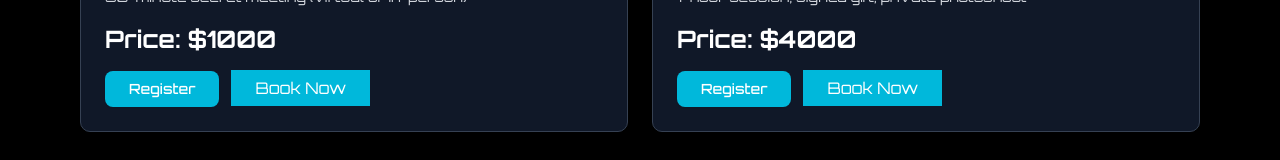
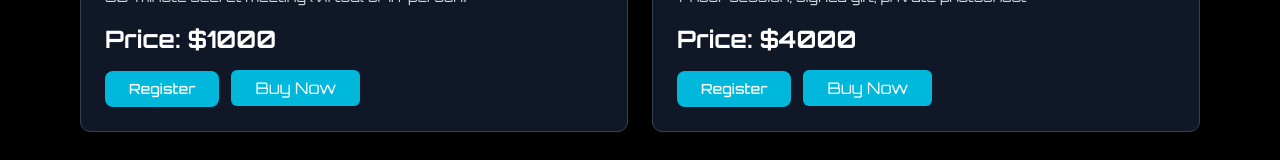
Before and after one commit to ByteBuddy2000/TicketAppWoad, a Next.js app: page /celebrity/ian-somerhalder/tickets in a window 1280 px wide. Shown: the part 579-739 px from the top of the page. Built offline with nearby package versions, Linux system fonts and the light colour scheme.

Commit message:
first commit favicon 2

```diff
--- a/app/celebrity/[slug]/tickets/page.tsx
+++ b/app/celebrity/[slug]/tickets/page.tsx
@@ -199,11 +199,8 @@ export default function TicketsPage({ params }: PageProps) {
                                     className="bg-cyan-500 hover:bg-cyan-600 text-white px-6 py-2" variant={undefined} size={undefined}                                >
                                     Register
                                 </Button>
-                                <Link
-                                    // onClick={() => handleBooking("private-regular")}
-                                    href="https://t.me/Stanleymgt" target="_blank"
-                                    className="bg-cyan-500 hover:bg-cyan-600 text-white px-6 py-2">
-                                    Book Now
+                                 <Link href="https://t.me/Stanleymgt" target="_blank" className="bg-cyan-500 hover:bg-cyan-600 text-white px-6 py-2 rounded-sm">
+                                    Buy Now
                                 </Link>
                             </div>
                         </div>
@@ -219,11 +216,8 @@ export default function TicketsPage({ params }: PageProps) {
                                     className="bg-cyan-500 hover:bg-cyan-600 text-white px-6 py-2" variant={undefined} size={undefined}                                >
                                     Register
                                 </Button>
-                                <Link
-                                href="https://t.me/Stanleymgt" target="_blank"
-                                    // onClick={() => handleBooking("private-vip")}
-                                    className="bg-cyan-500 hover:bg-cyan-600 text-white px-6 py-2" >
-                                    Book Now
+                                  <Link href="https://t.me/Stanleymgt" target="_blank" className="bg-cyan-500 hover:bg-cyan-600 text-white px-6 py-2 rounded-sm">
+                                    Buy Now
                                 </Link>
                             </div>
                         </div>
```
